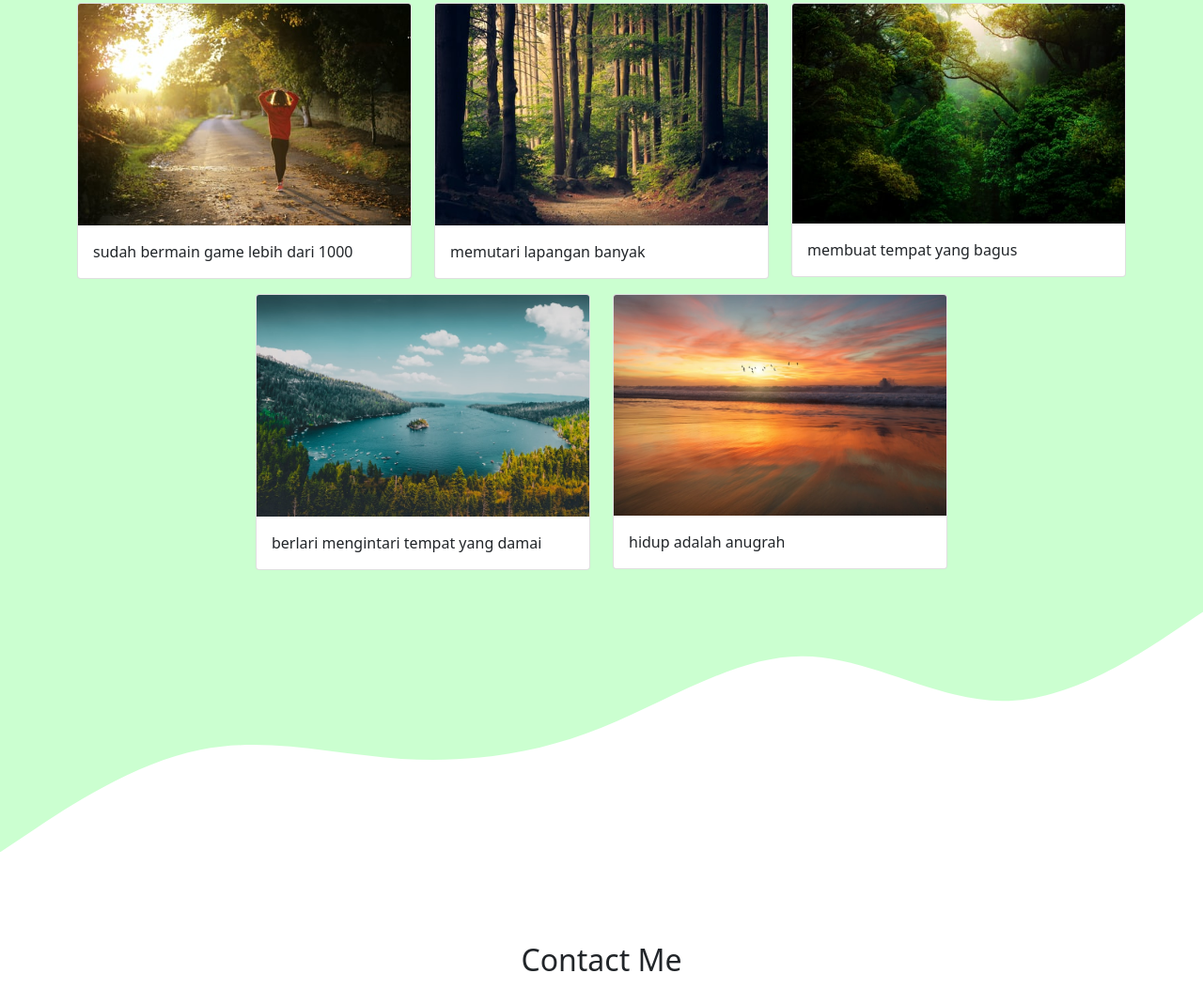
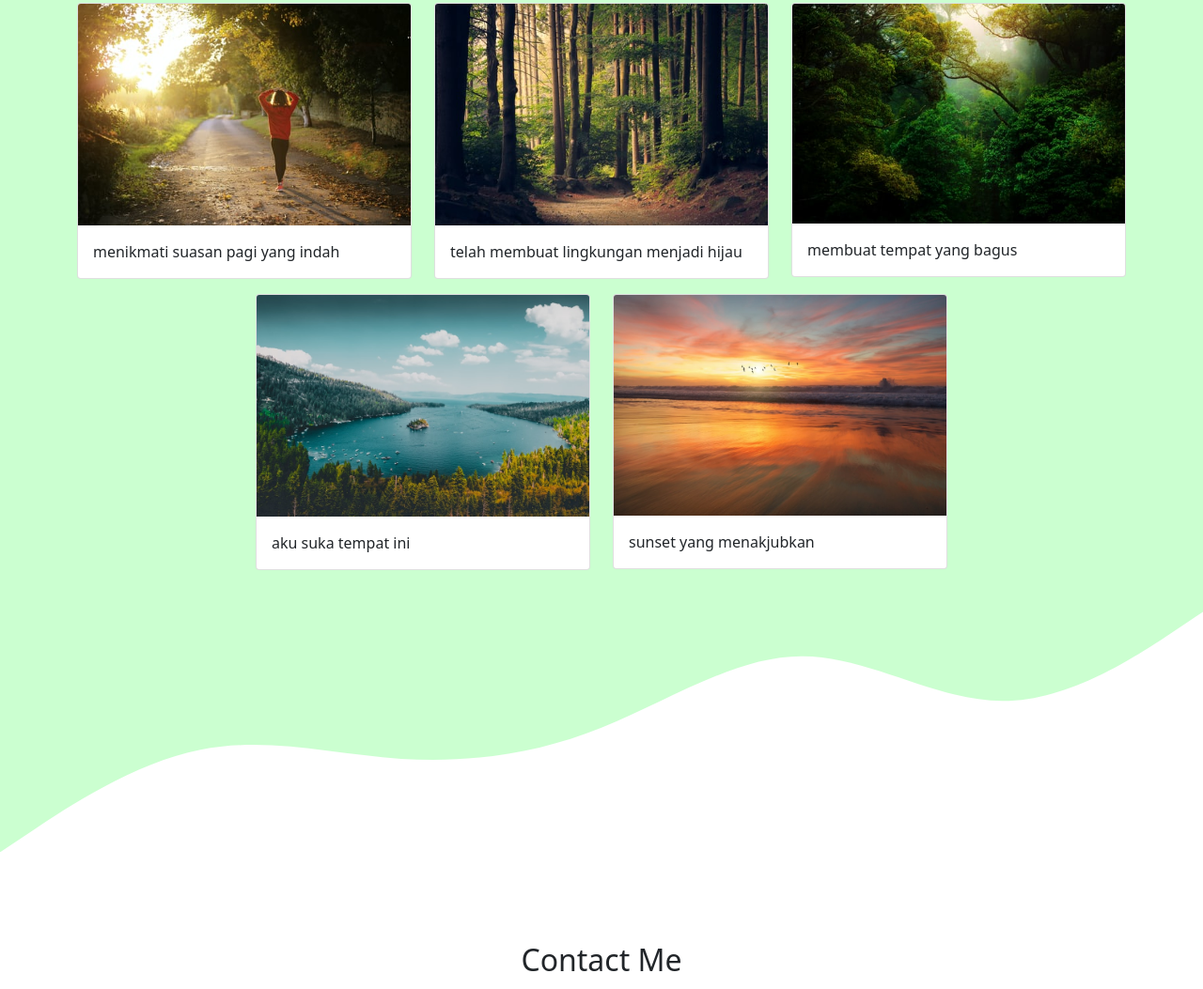
Before and after one commit to sandipramadi/sandipramadi, a plain HTML site: page index.html in a window 1280 px wide. Shown: the part 1391-2444 px from the top of the page at 94% size. Drawn offline with nearby package versions, Linux system fonts and the light colour scheme.

Commit message:
mengubah text

```diff
--- a/index.html
+++ b/index.html
@@ -89,7 +89,7 @@
             <div class="card">
               <img src="img/Projects/1.jpg" class="card-img-top" alt="Project1" />
               <div class="card-body">
-                <p class="card-text">sudah bermain game lebih dari 1000</p>
+                <p class="card-text">menikmati suasan pagi yang indah</p>
               </div>
             </div>
           </div>
@@ -97,7 +97,7 @@
             <div class="card">
               <img src="img/Projects/2.jpg" class="card-img-top" alt="Project2" />
               <div class="card-body">
-                <p class="card-text">memutari lapangan banyak</p>
+                <p class="card-text">telah membuat lingkungan menjadi hijau</p>
               </div>
             </div>
           </div>
@@ -113,7 +113,7 @@
             <div class="card">
               <img src="img/Projects/4.jpg" class="card-img-top" alt="Project4" />
               <div class="card-body">
-                <p class="card-text">berlari mengintari tempat yang damai</p>
+                <p class="card-text">aku suka tempat ini</p>
               </div>
             </div>
           </div>
@@ -121,7 +121,7 @@
             <div class="card">
               <img src="img/Projects/5.jpg" class="card-img-top" alt="Project5" />
               <div class="card-body">
-                <p class="card-text">hidup adalah anugrah</p>
+                <p class="card-text">sunset yang menakjubkan</p>
               </div>
             </div>
           </div>
```
